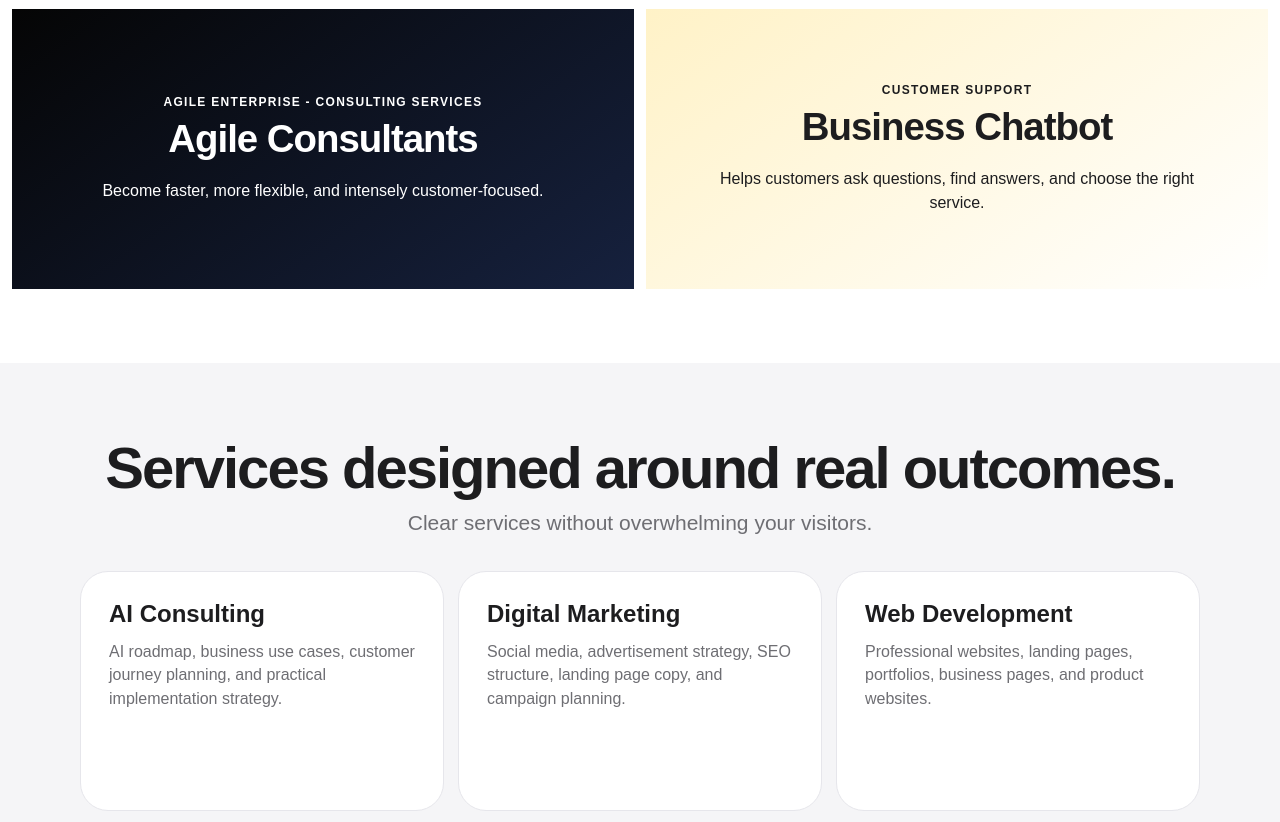
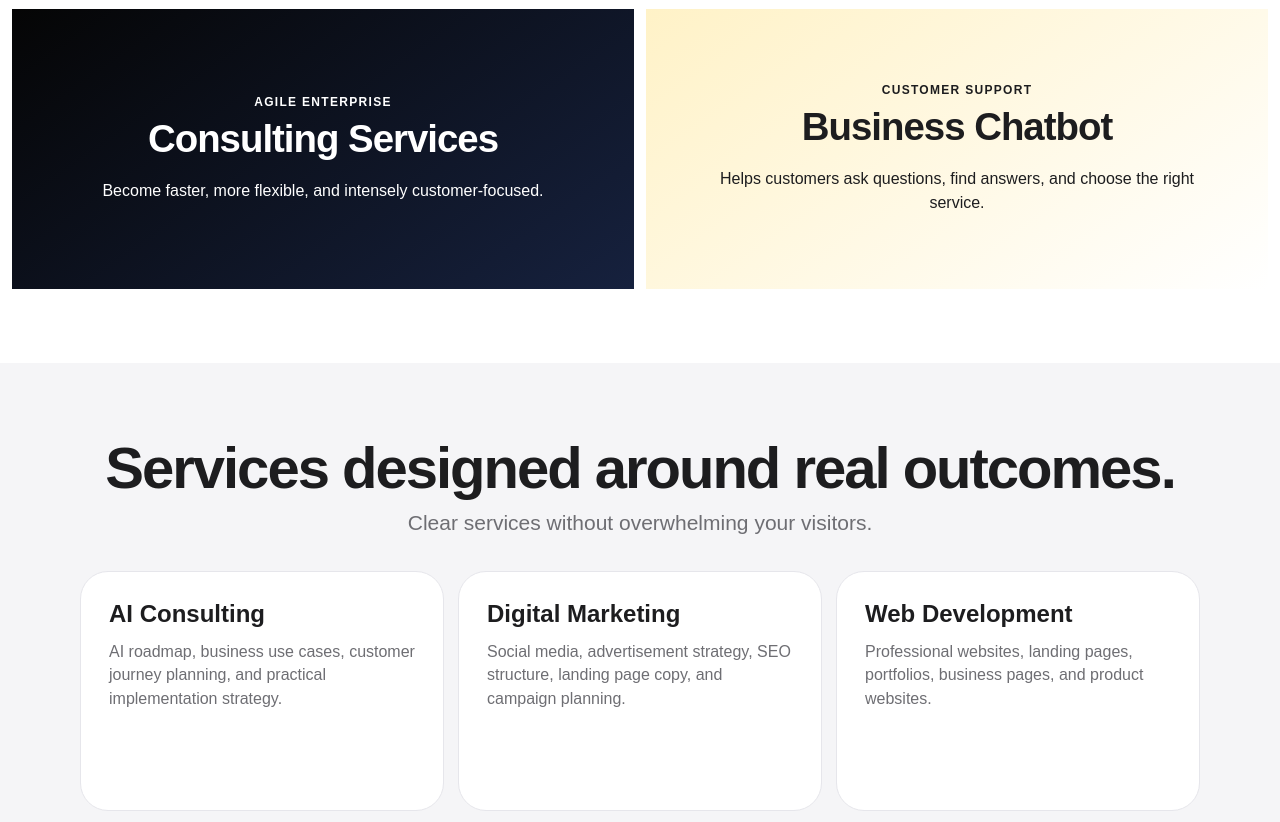
Before and after one commit to TINAUSA2017/solutioncoreai-website, a plain HTML site: page index.html in a window 1280 px wide. Shown: the part 2364-3186 px from the top of the page. Drawn offline with Linux system fonts and the light colour scheme.

Commit message:
Update index.html

```diff
--- a/index.html
+++ b/index.html
@@ -101,9 +101,9 @@ A
 
         <article class="square product-three">
           <div>
-            <p>Agile Enterprise - Consulting Services
+            <p>Agile Enterprise
             </p>
-            <h3>Agile Consultants</h3>
+            <h3>Consulting Services</h3>
           </div>
           <span>Become faster, more flexible, and intensely customer-focused.</span>
         </article>
```
